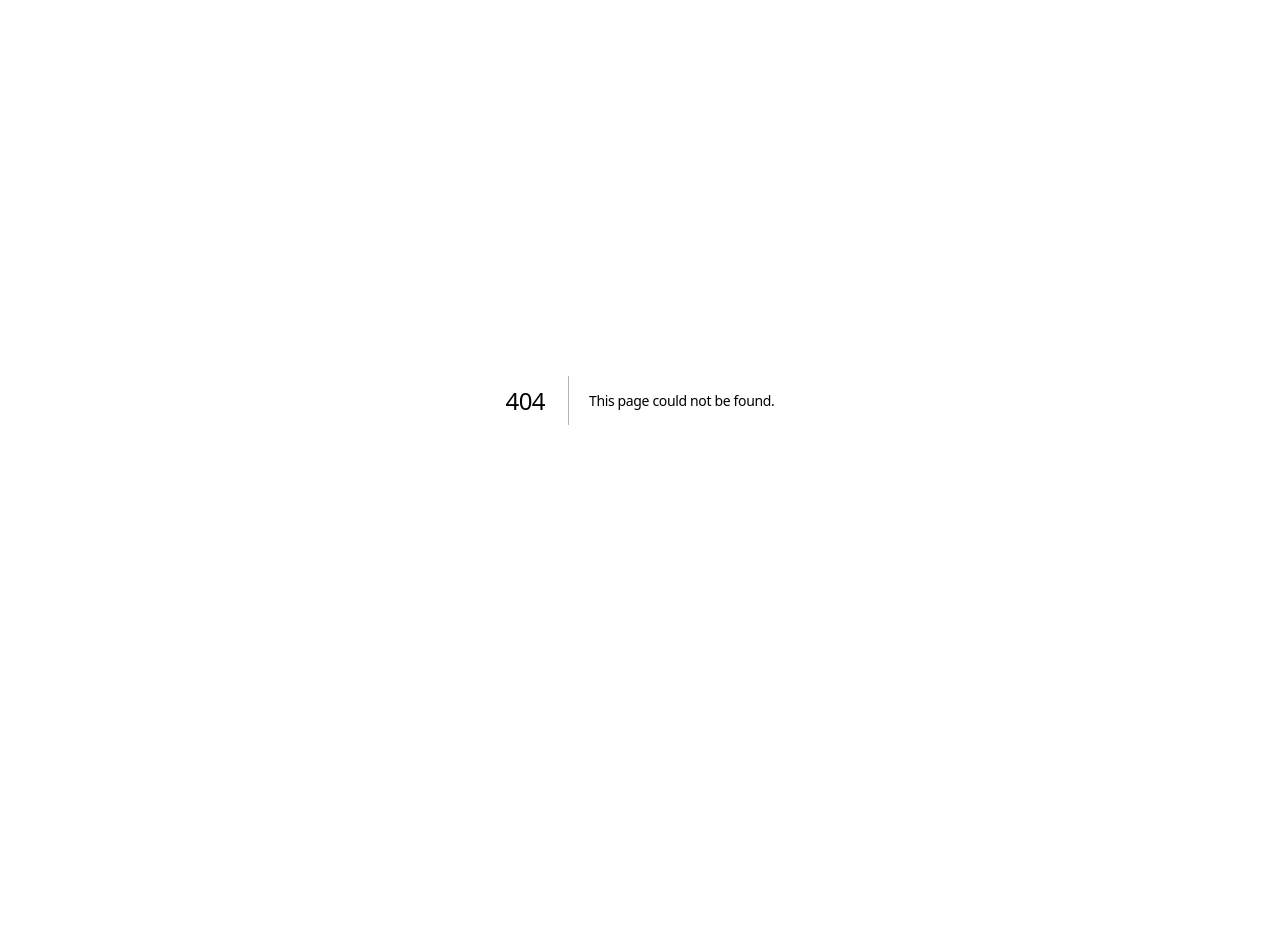
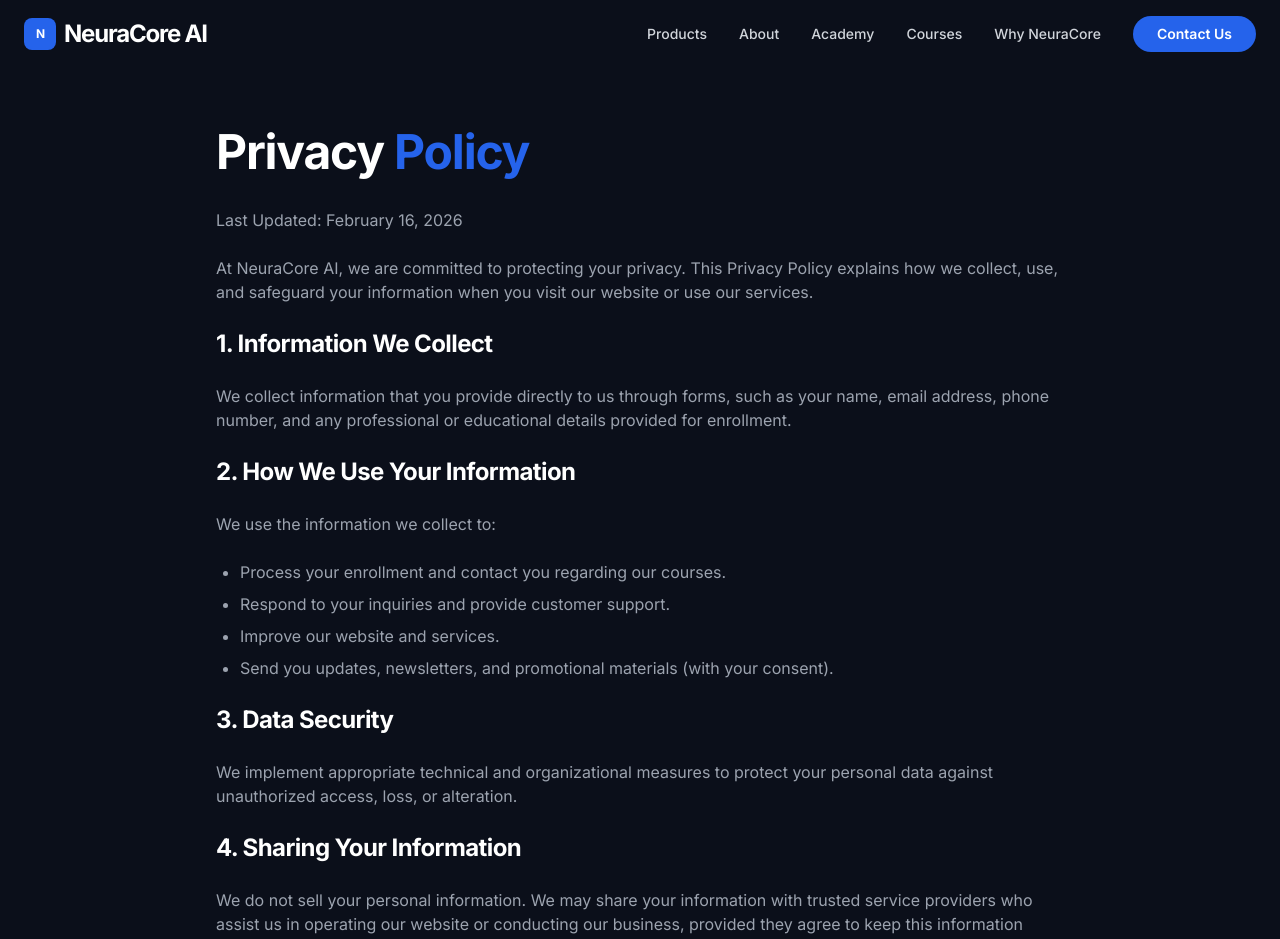
Before and after one commit to Sammione/samweb, a Next.js app: page /privacy in a window 1280 px wide. Before the commit this address had no page. Shown: the top 939 px of the page. Before the commit the page ends 800 px from the top, so only its background shows below. Built offline with nearby package versions, Linux system fonts and the light colour scheme.

Commit message:
style: enhance UI with smooth links, hover effects, and legal pages

```diff
--- /dev/null
+++ b/src/app/privacy/page.tsx
@@ -0,0 +1,39 @@
+import Navbar from "@/components/Navbar";
+import Footer from "@/components/Footer";
+
+export default function PrivacyPage() {
+    return (
+        <main className="min-h-screen bg-[#0B0F1A]">
+            <Navbar />
+            <div className="pt-32 pb-24 section-padding max-w-4xl mx-auto">
+                <h1 className="text-4xl md:text-5xl font-bold mb-8">Privacy <span className="text-secondary">Policy</span></h1>
+                <div className="prose prose-invert prose-blue max-w-none text-gray-400 space-y-6">
+                    <p>Last Updated: February 16, 2026</p>
+                    <p>At NeuraCore AI, we are committed to protecting your privacy. This Privacy Policy explains how we collect, use, and safeguard your information when you visit our website or use our services.</p>
+
+                    <h2 className="text-2xl font-bold text-white mt-8 mb-4">1. Information We Collect</h2>
+                    <p>We collect information that you provide directly to us through forms, such as your name, email address, phone number, and any professional or educational details provided for enrollment.</p>
+
+                    <h2 className="text-2xl font-bold text-white mt-8 mb-4">2. How We Use Your Information</h2>
+                    <p>We use the information we collect to:</p>
+                    <ul className="list-disc pl-6 space-y-2">
+                        <li>Process your enrollment and contact you regarding our courses.</li>
+                        <li>Respond to your inquiries and provide customer support.</li>
+                        <li>Improve our website and services.</li>
+                        <li>Send you updates, newsletters, and promotional materials (with your consent).</li>
+                    </ul>
+
+                    <h2 className="text-2xl font-bold text-white mt-8 mb-4">3. Data Security</h2>
+                    <p>We implement appropriate technical and organizational measures to protect your personal data against unauthorized access, loss, or alteration.</p>
+
+                    <h2 className="text-2xl font-bold text-white mt-8 mb-4">4. Sharing Your Information</h2>
+                    <p>We do not sell your personal information. We may share your information with trusted service providers who assist us in operating our website or conducting our business, provided they agree to keep this information confidential.</p>
+
+                    <h2 className="text-2xl font-bold text-white mt-8 mb-4">5. Your Rights</h2>
+                    <p>You have the right to access, correct, or delete your personal information. If you wish to exercise these rights, please contact us at info@neuracore.ai.</p>
+                </div>
+            </div>
+            <Footer />
+        </main>
+    );
+}
--- /dev/null
+++ b/src/app/terms/page.tsx
@@ -0,0 +1,36 @@
+import Navbar from "@/components/Navbar";
+import Footer from "@/components/Footer";
+
+export default function TermsPage() {
+    return (
+        <main className="min-h-screen bg-[#0B0F1A]">
+            <Navbar />
+            <div className="pt-32 pb-24 section-padding max-w-4xl mx-auto">
+                <h1 className="text-4xl md:text-5xl font-bold mb-8">Terms of <span className="text-secondary">Service</span></h1>
+                <div className="prose prose-invert prose-blue max-w-none text-gray-400 space-y-6">
+                    <p>Last Updated: February 16, 2026</p>
+                    <p>By accessing or using the NeuraCore AI website and services, you agree to be bound by these Terms of Service.</p>
+
+                    <h2 className="text-2xl font-bold text-white mt-8 mb-4">1. Acceptance of Terms</h2>
+                    <p>By visiting our site, you engage in our &quot;Service&quot; and agree to be bound by the following terms and conditions. These Terms of Service apply to all users of the site.</p>
+
+                    <h2 className="text-2xl font-bold text-white mt-8 mb-4">2. Academy Enrollment</h2>
+                    <p>Enrolling in our Academy courses requires you to provide accurate and complete information. We reserves the right to refuse service or cancel enrollments at our discretion.</p>
+
+                    <h2 className="text-2xl font-bold text-white mt-8 mb-4">3. Intellectual Property</h2>
+                    <p>All content on this website, including text, graphics, logos, and course materials, is the property of NeuraCore AI and is protected by copyright and other intellectual property laws.</p>
+
+                    <h2 className="text-2xl font-bold text-white mt-8 mb-4">4. Limitation of Liability</h2>
+                    <p>NeuraCore AI shall not be liable for any direct, indirect, incidental, or consequential damages resulting from your use of, or inability to use, our services.</p>
+
+                    <h2 className="text-2xl font-bold text-white mt-8 mb-4">5. Governing Law</h2>
+                    <p>These terms are governed by and construed in accordance with the laws of the jurisdictions in which NeuraCore AI operates (Nigeria and Kenya).</p>
+
+                    <h2 className="text-2xl font-bold text-white mt-8 mb-4">6. Changes to Terms</h2>
+                    <p>We reserve the right to update or change our Terms of Service at any time. Your continued use of the Service after we post any modifications will constitute your acknowledgment of the modifications and your consent to abide and be bound by the modified Terms of Service.</p>
+                </div>
+            </div>
+            <Footer />
+        </main>
+    );
+}
--- a/src/components/Academy.tsx
+++ b/src/components/Academy.tsx
@@ -35,10 +35,10 @@ export default function Academy() {
                         </p>
 
                         <div className="flex flex-wrap gap-4 mb-10">
-                            <Link href="/enroll" className="btn-primary">
+                            <Link href="/enroll" className="btn-primary transition-all hover:scale-105 active:scale-95 shadow-lg shadow-secondary/20">
                                 Enroll Now
                             </Link>
-                            <Link href="/courses" className="btn-outline">
+                            <Link href="/courses" className="btn-outline transition-all hover:scale-105 active:scale-95">
                                 View All Courses
                             </Link>
                         </div>
--- a/src/components/ContactForm.tsx
+++ b/src/components/ContactForm.tsx
@@ -2,6 +2,7 @@
 
 import { useState } from "react";
 import { Send } from "lucide-react";
+import Link from "next/link";
 
 export default function ContactForm() {
     const [formData, setFormData] = useState({
@@ -58,8 +59,18 @@ export default function ContactForm() {
                             </p>
 
                             <div className="flex flex-col gap-4">
-                                <button className="btn-primary w-fit">Partner With Us</button>
-                                <button className="btn-outline w-fit">Apply to Academy</button>
+                                <Link
+                                    href="#contact"
+                                    className="btn-primary w-fit transition-all hover:scale-105 active:scale-95"
+                                >
+                                    Partner With Us
+                                </Link>
+                                <Link
+                                    href="/enroll"
+                                    className="btn-outline w-fit transition-all hover:scale-105 active:scale-95"
+                                >
+                                    Apply to Academy
+                                </Link>
                             </div>
                         </div>
 
--- a/src/components/Hero.tsx
+++ b/src/components/Hero.tsx
@@ -45,11 +45,11 @@ export default function Hero() {
                         transition={{ duration: 0.8, delay: 0.6 }}
                         className="flex flex-col md:flex-row items-center justify-center gap-4"
                     >
-                        <Link href="#products" className="btn-primary flex items-center gap-2 group">
+                        <Link href="#products" className="btn-primary flex items-center gap-2 group transition-all hover:scale-105 active:scale-95">
                             Explore Products
                             <span className="group-hover:translate-x-1 transition-transform">→</span>
                         </Link>
-                        <Link href="#academy" className="btn-outline">
+                        <Link href="#academy" className="btn-outline transition-all hover:scale-105 active:scale-95">
                             Join AI Academy
                         </Link>
                     </motion.div>
```
